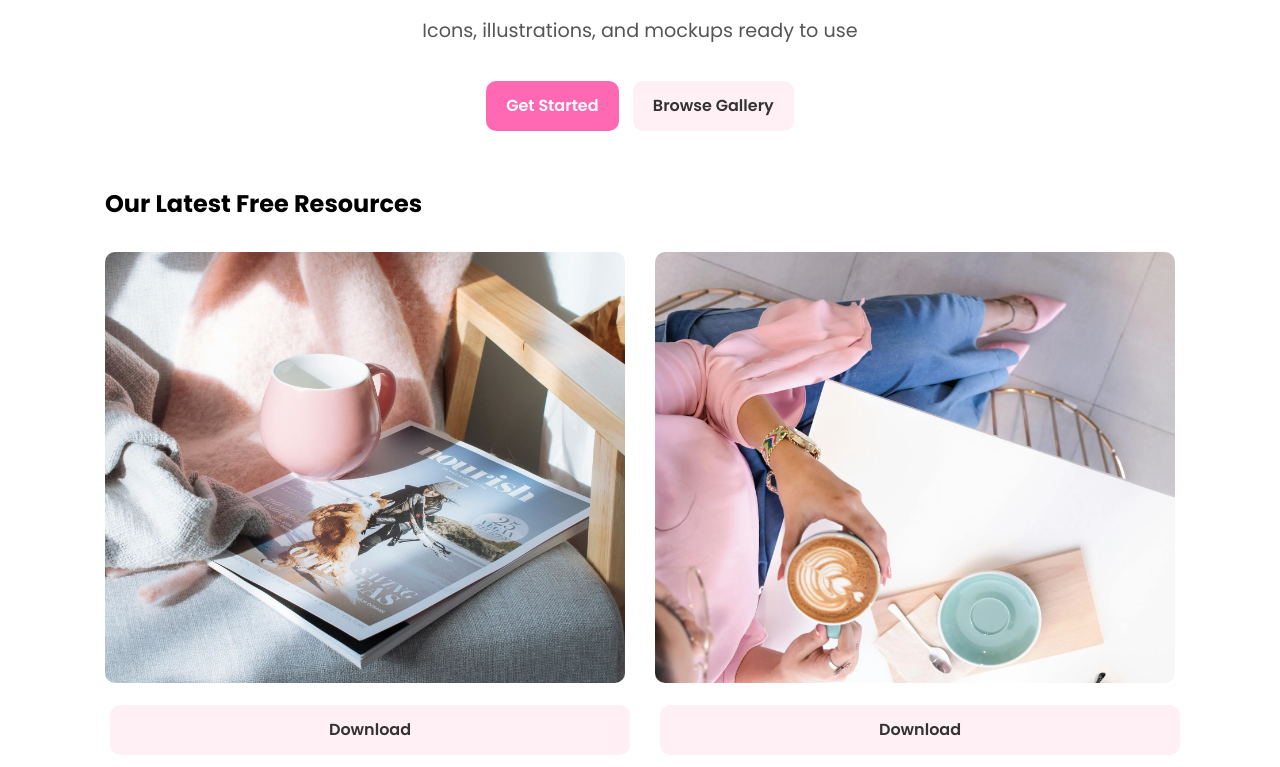
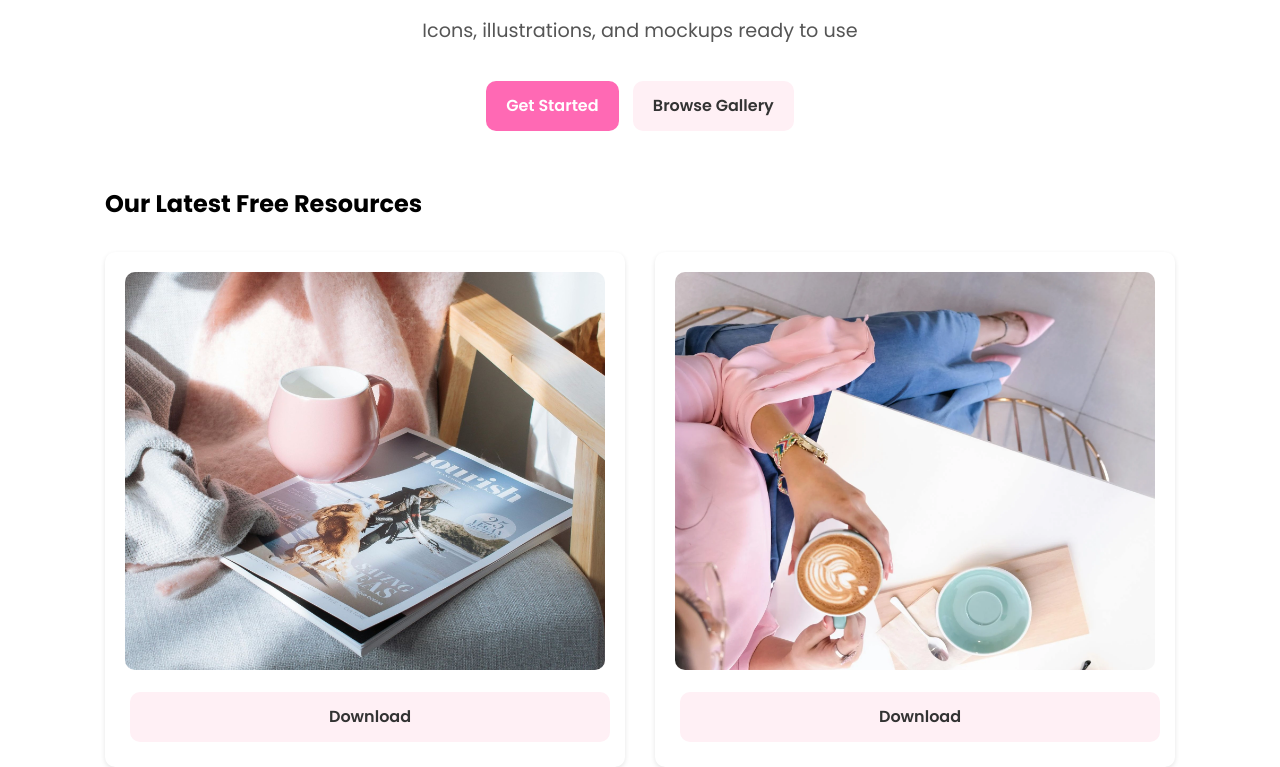
Before and after one commit to jagosia/Front-End-Course-LUT, a plain HTML site: page project/index.html in a window 1280 px wide. Shown: the part 272-1039 px from the top of the page. Drawn offline with Linux system fonts and the light colour scheme.

Commit message:
card css

```diff
--- a/project/style.css
+++ b/project/style.css
@@ -119,3 +119,13 @@ gallery {
     border-radius: 10px;
     margin-bottom: 10px;
 }
+
+
+/* Cards */
+.card {
+    background: #fff;
+    padding: 20px;
+    border-radius: 10px;
+    box-shadow: 0 2px 5px rgba(0, 0, 0, 0.1);
+    text-align: center;
+}
```
